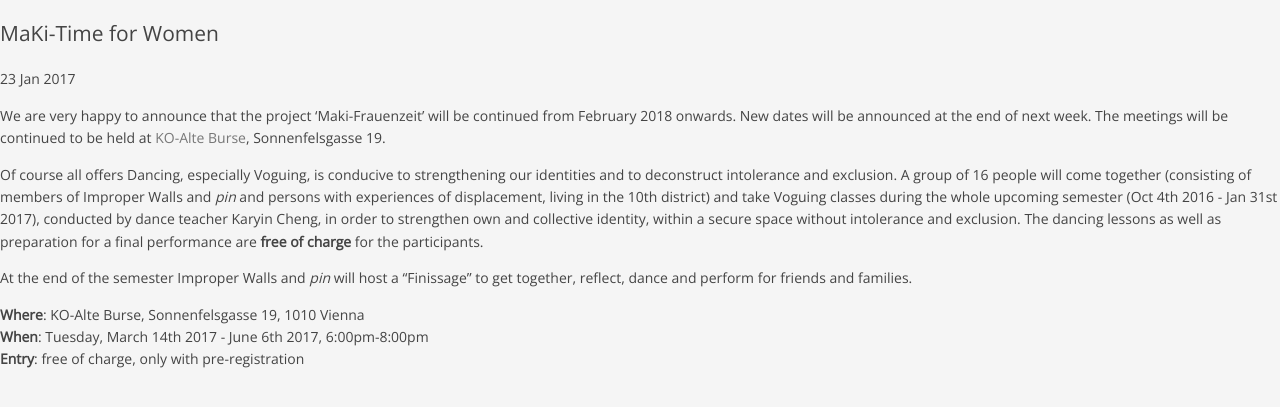
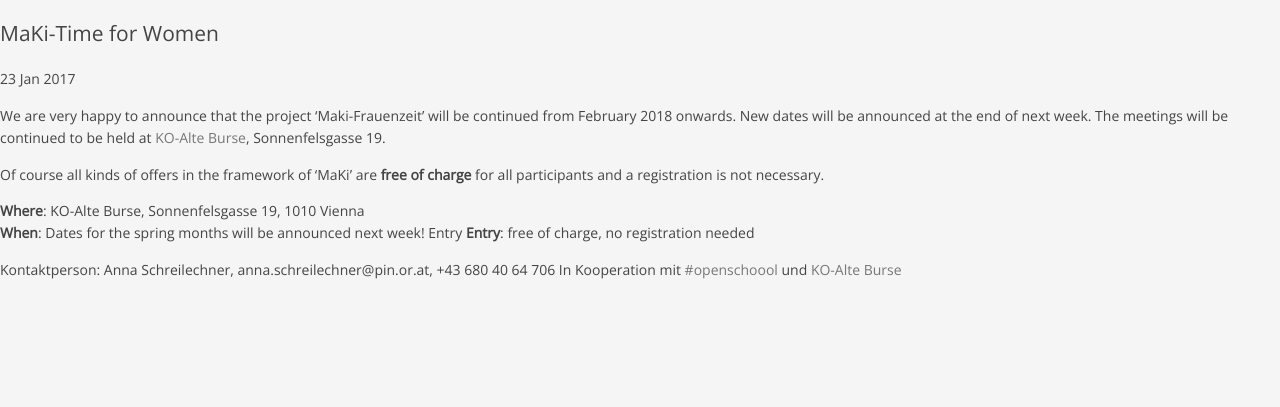
Before and after one commit to pinverein/anna-laura, a Jekyll site: the page built from _posts/en/news/2017-01-23-en_MaKi-Frauenzeit.md, in a window 1280 px wide. Shown: the top 407 px of the page. Built offline with Jekyll 4.4.1, drawn with Linux system fonts in a browser that asks for light colours; comment, search, counter and statistics services are not loaded.

Commit message:
Update 2017-01-23-en_MaKi-Frauenzeit.md

```diff
--- a/_posts/en/news/2017-01-23-en_MaKi-Frauenzeit.md
+++ b/_posts/en/news/2017-01-23-en_MaKi-Frauenzeit.md
@@ -9,10 +9,11 @@ newsID: 'news1'
 
 We are very happy to announce that the project 'Maki-Frauenzeit' will be continued from February 2018 onwards. New dates will be announced at the end of next week. The meetings will be continued to be held at [KO-Alte Burse](https://www.ko-alteburse.at/), Sonnenfelsgasse 19.
 
-Of course all offers Dancing, especially Voguing, is conducive to strengthening our identities and to deconstruct intolerance and exclusion. A group of 16 people will come together (consisting of members of Improper Walls and *pin* and persons with experiences of displacement, living in the 10th district) and take Voguing classes during the whole upcoming semester (Oct 4th 2016 - Jan 31st 2017), conducted by dance teacher Karyin Cheng, in order to strengthen own and collective identity, within a secure space without intolerance and exclusion. The dancing lessons as well as preparation for a final performance are **free of charge** for the participants.
-
-At the end of the semester Improper Walls and *pin* will host a “Finissage” to get together, reflect, dance and perform for friends and families.
+Of course all kinds of offers in the framework of 'MaKi' are **free of charge** for all participants and a registration is not necessary.
 
 **Where**: KO-Alte Burse, Sonnenfelsgasse 19, 1010 Vienna
-**When**: Tuesday, March 14th 2017 - June 6th 2017, 6:00pm-8:00pm
-**Entry**: free of charge, only with pre-registration
+**When**: Dates for the spring months will be announced next week! Entry
+**Entry**: free of charge, no registration needed
+
+Kontaktperson: Anna Schreilechner, anna.schreilechner@pin.or.at, +43 680 40 64 706
+In Kooperation mit [#openschoool](http://www.openschoool.org/) und [KO-Alte Burse](https://www.ko-alteburse.at/)
```
